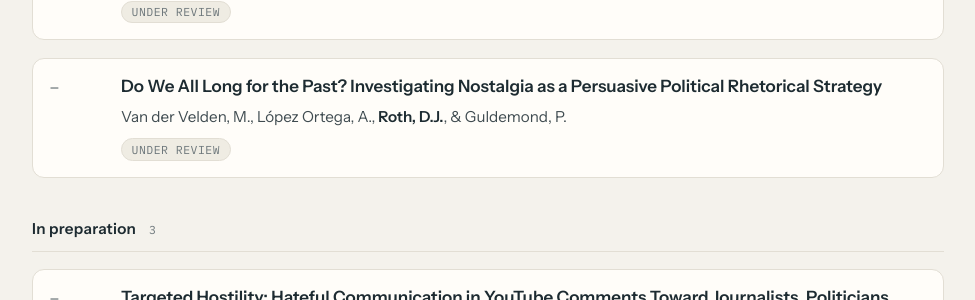
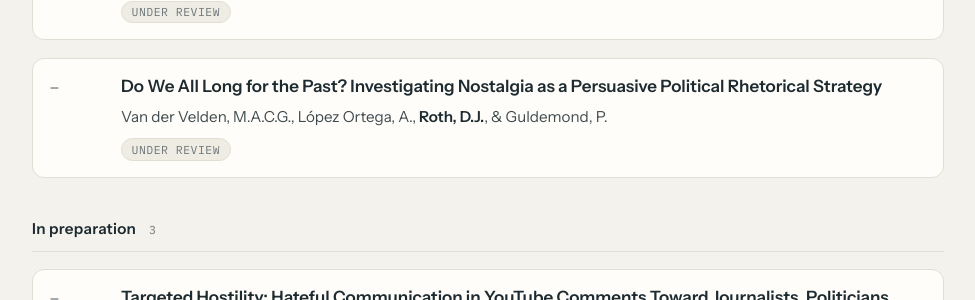
Before and after one commit to denisejroth/denisejroth.github.io, a Jekyll site: the page built from index.md, in a window 1280 px wide and 900 px high, scrolled down 2473 px. Shown: the part 153-453 px from the top of the window, without its empty margins (152-1127 px from the left). Built offline with Jekyll 4.4.1, drawn with Linux system fonts in a browser that asks for light colours.

```diff
--- a/index.md
+++ b/index.md
@@ -78,7 +78,7 @@ research_list:
     title: "Playing it Smart: Can Gamification and Alarmist Framing Improve Public Understanding of Zoonotic Diseases?"
     status: under_review
 
-  - author: "Van der Velden, M., López Ortega, A., <strong>Roth, D.J.</strong>, &amp; Guldemond, P."
+  - author: "Van der Velden, M.A.C.G., López Ortega, A., <strong>Roth, D.J.</strong>, &amp; Guldemond, P."
     title: "Do We All Long for the Past? Investigating Nostalgia as a Persuasive Political Rhetorical Strategy"
     status: under_review
 
```
